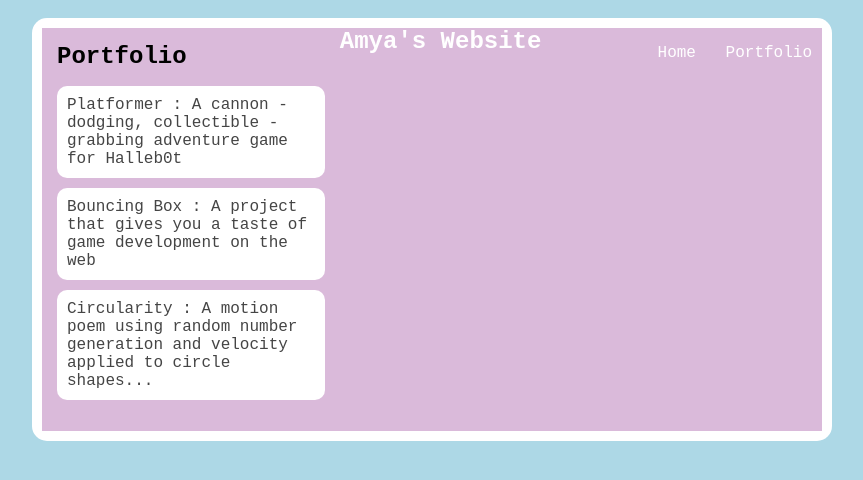
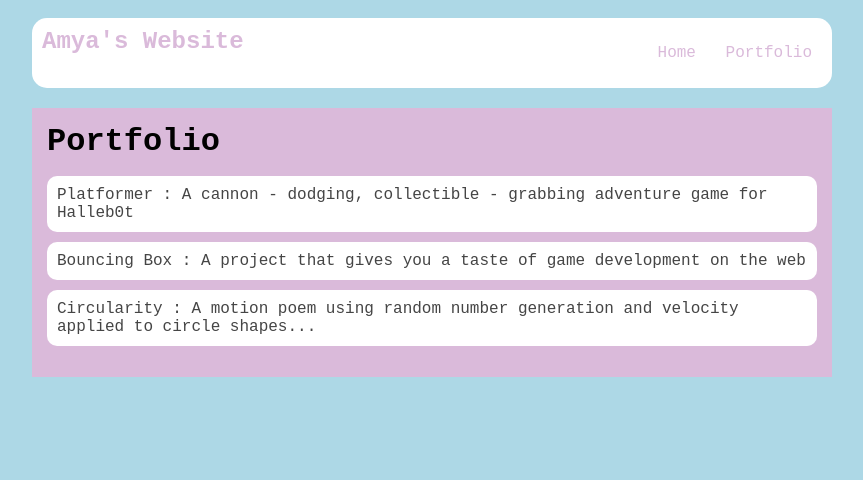
Before and after one commit to AmyaJorden/AmyaJorden.github.io, a plain HTML site: page portfolio.html in a window 1280 px wide. Shown: the whole page, without its empty margins (208-1071 px from the left). Drawn offline with Linux system fonts and the light colour scheme.

Commit message:
wallpaper

```diff
--- a/portfolio.html
+++ b/portfolio.html
@@ -38,7 +38,7 @@
         h1 {
             display: flex;
             align-items: top;
-            color: rgb(255, 255, 255);
+            color: rgb(218, 186, 218);
             flex: 1;
             margin: 0;
         }
@@ -54,7 +54,7 @@
 
         .nav-a {
             text-decoration: none;
-            color: #fff;
+            color: rgb(218, 186, 218);
         }
 
         /* main container area beneath menu */
@@ -84,7 +84,7 @@
         }
 
         #portfolio li {
-            background: #fff;
+            background: rgb(255, 255, 255);
             padding: 10px;
             border-radius: 10px;
             margin-bottom: 10px;
@@ -104,7 +104,16 @@
 <body>
     <div id="all-contents">
         <nav>
-
+                <h1>Amya's Website</h1>
+                    <ul id="nav-ul">
+                        <li class="nav-li">
+                            <a class="nav-a" href="index.html">Home</a>
+                    </li>
+                    <li class="nav-li">
+                        <a class="nav-a" href="portfolio.html">Portfolio</a>
+                    </li>
+                </ul>
+            </nav>
             <main>
                 <div class="content">
                     <h1>Portfolio</h1>
@@ -117,16 +126,6 @@
                                 and velocity applied to circle shapes...</a></li>
                     </ul>
                 </div>
-                <h1>Amya's Website</h1>
-                    <ul id="nav-ul">
-                        <li class="nav-li">
-                            <a class="nav-a" href="index.html">Home</a>
-                    </li>
-                    <li class="nav-li">
-                        <a class="nav-a" href="portfolio.html">Portfolio</a>
-                    </li>
-                </ul>
-            </nav>
         </main>
     </div>
 </body>
```
Also changed, not shown: projects/bouncing-box/index.html (+15 -5 lines).
